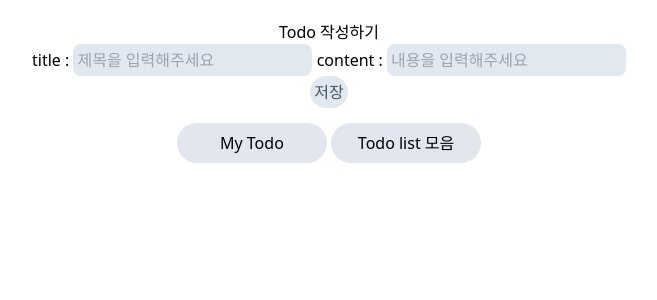
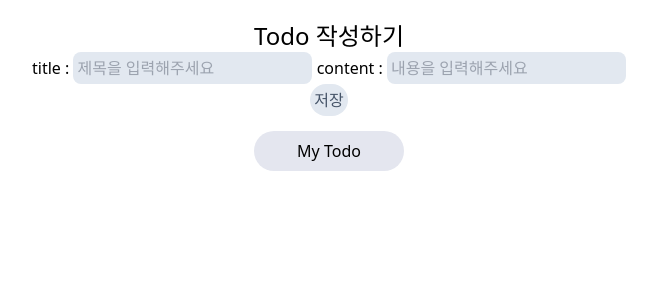
Before and after one commit to hjzheld/django-todo-hw, a Django app: page /todo/create/ in a window 1280 px wide. Shown: the part 24-324 px from the top of the page, without its empty margins (311-968 px from the left). Run offline with Django 4.2, Linux system fonts and the light colour scheme; the visitor is signed in with stand-in values (Sample User, id 1); some libraries are stand-ins or nearby versions.

Commit message:
Home 추가 후 list 페이지 가는 버튼 삭제

```diff
--- a/todo/templates/create.html
+++ b/todo/templates/create.html
@@ -1,6 +1,6 @@
 {% extends 'base.html' %}
 {% block content %}
-    <h1>Todo 작성하기</h1>
+    <h1 class="text-2xl">Todo 작성하기</h1>
     <form action="/todo/create/" method="POST">
         {%csrf_token%}
         title : <input class="bg-slate-200 p-1 rounded-lg text-slate-600" tuype="text" name="title" placeholder="제목을 입력해주세요">
@@ -10,7 +10,4 @@
     <a href="/todo/mytodo/">
         <button class="buttons1">My Todo</button>
     </a>
-    <a href="/todo/">
-        <button class="buttons1">Todo list 모음</button>
-    </a>
 {% endblock %}
--- a/todo/templates/detail.html
+++ b/todo/templates/detail.html
@@ -16,7 +16,4 @@
             </a>
         {%endif%}
     </div>
-    <a href="/todo/">
-        <button  class="bg-slate-200 p-2 m-1 rounded-full  text-slate-600">Todo list</button>
-    </a>
 {% endblock %}
--- a/todo/templates/mytodo.html
+++ b/todo/templates/mytodo.html
@@ -6,7 +6,7 @@
             {% for todo in todos_list %}
                 <a href="/todo/{{todo.id}}">
                     <li class="p-2 border-b">
-                        <div>{{todo.title}}</div>
+                    <div><input type="checkbox" name="is_complete[]" value="{{todo.title}}">{{todo.title}}</div>
                     </li>
                 </a>
             {% endfor %}
@@ -16,7 +16,4 @@
     <a href="/todo/create/">
         <button class="buttons1">새로 만들기</button>
     </a>
-    <a href="/todo/">
-        <button class="buttons1">Todo list 모음</button>
-    </a>
 {% endblock %}
--- a/todo/templates/update.html
+++ b/todo/templates/update.html
@@ -10,7 +10,5 @@
     <a href="/todo/mytodo/">
         <button class="buttons1">My Todo</button>
     </a>
-    <a href="/todo/">
-        <button class="buttons1">Todo list 모음</button>
-    </a>
+
 {% endblock %}
```
